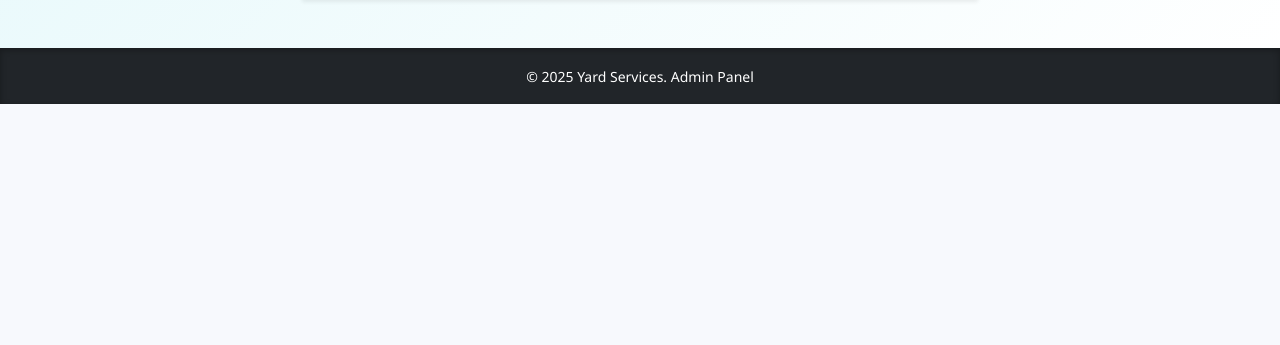
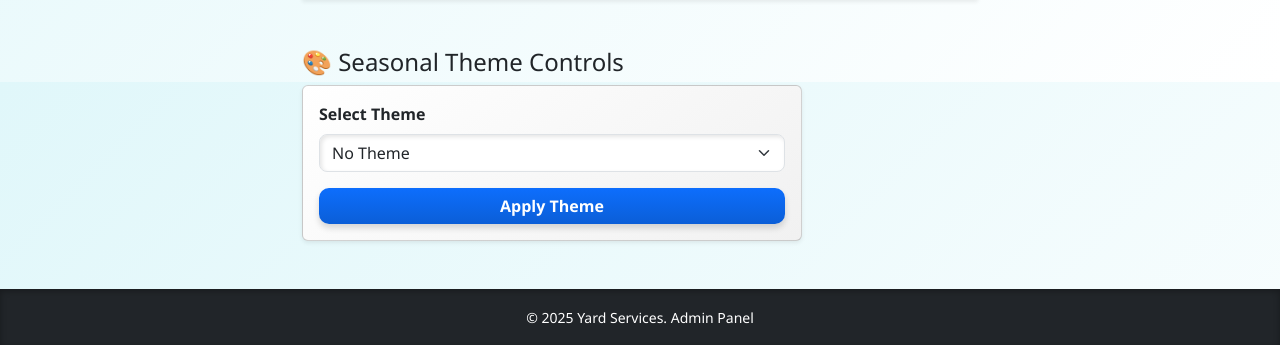
Before and after one commit to Mr-A-Hacker/Yard-services, a Flask app: template templates/admin_dashboard.html in a window 1280 px wide. Shown: the part 1518-1863 px from the top of the page. Before the commit the page ends 1622 px from the top, so only its background shows below. Run offline with Flask 3, Linux system fonts and the light colour scheme; the template is opened without the code that fills it, so the values that code supplies are empty; data comes from the database, SQL or seed files in the repository.

Commit message:
Update admin_dashboard.html

```diff
--- a/templates/admin_dashboard.html
+++ b/templates/admin_dashboard.html
@@ -5,6 +5,8 @@
   <title>Admin Dashboard - Yard Services</title>
   <link href="https://cdn.jsdelivr.net/npm/bootstrap@5.3.2/dist/css/bootstrap.min.css" rel="stylesheet">
   <link rel="stylesheet" href="{{ url_for('static', filename='style.css') }}">
+  <!-- Dynamic seasonal theme CSS -->
+  <link rel="stylesheet" href="{{ url_for('static', filename='themes/' + active_theme + '.css') }}">
 </head>
 <body>
 
@@ -89,7 +91,6 @@
         {% endfor %}
       </tbody>
     </table>
-
     <!-- Services Management -->
     <h4 class="mt-5">🛠 Manage Services</h4>
     <form method="POST" action="{{ url_for('add_service') }}" class="card p-4 shadow-sm mb-4" style="max-width: 500px;">
@@ -162,7 +163,7 @@
       </tbody>
     </table>
 
-     <!-- Promotions Management -->
+    <!-- Promotions Management -->
     <h4 class="mt-5">🎁 Promotions & Seasonal Offers</h4>
     <form method="POST" action="{{ url_for('add_promotion') }}" class="card p-4 shadow-sm mb-4" style="max-width: 500px;">
       <div class="mb-3">
@@ -217,6 +218,24 @@
         {% endfor %}
       </tbody>
     </table>
+
+    <!-- Seasonal Theme Controls -->
+    <h4 class="mt-5">🎨 Seasonal Theme Controls</h4>
+    <form method="POST" action="{{ url_for('set_theme') }}" class="card p-3 shadow-sm" style="max-width: 500px;">
+      <label class="form-label fw-bold">Select Theme</label>
+
+      <select name="theme" class="form-select mb-3">
+        <option value="none">No Theme</option>
+        <option value="winter">❄️ Winter Snow</option>
+        <option value="halloween">🎃 Halloween</option>
+        <option value="blackfriday">🛒 Black Friday</option>
+        <option value="summer">🌞 Summer</option>
+        <option value="fall">🍁 Fall</option>
+      </select>
+
+      <button class="btn btn-primary w-100">Apply Theme</button>
+    </form>
+
   </div> <!-- end .container -->
 
   <!-- Footer -->
```
